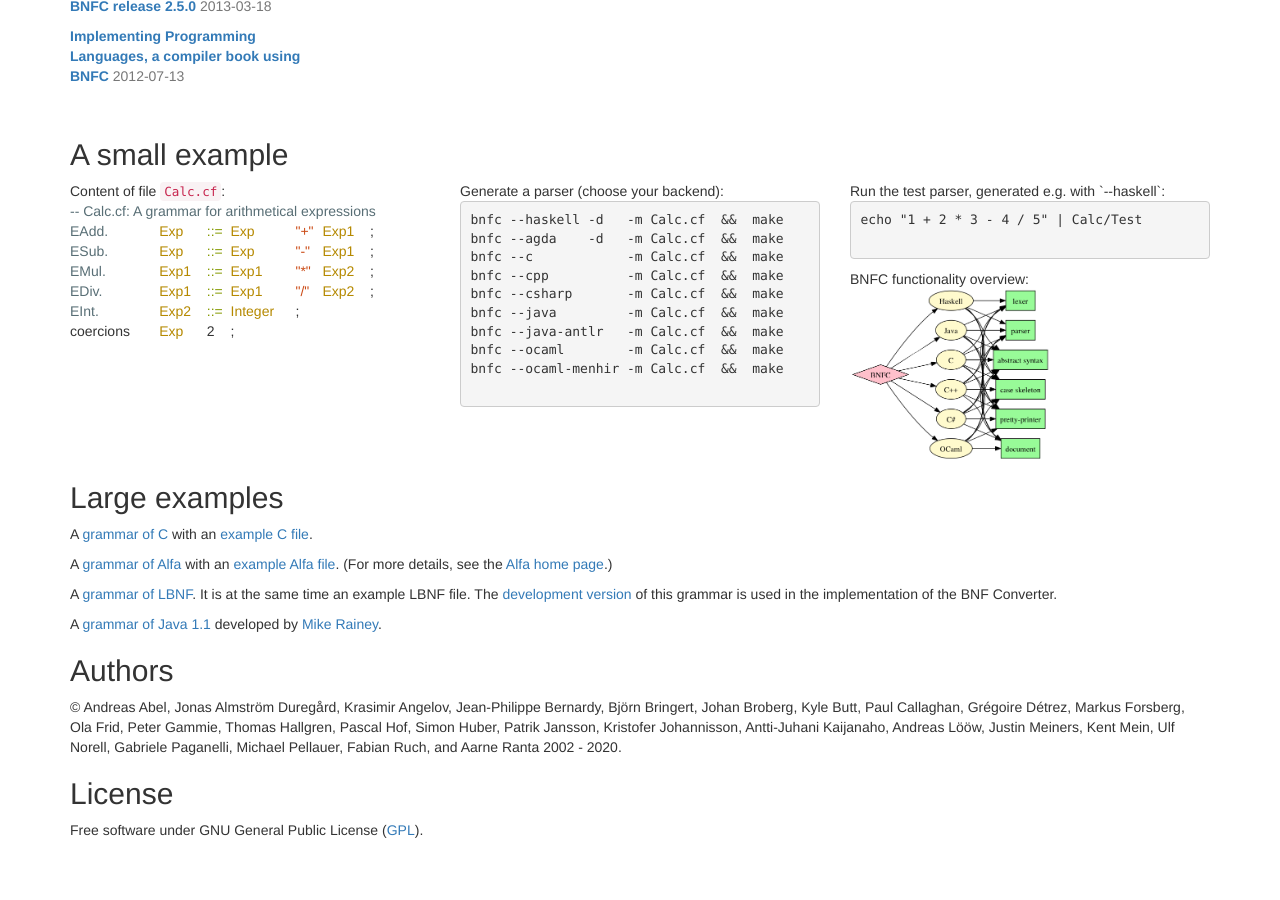
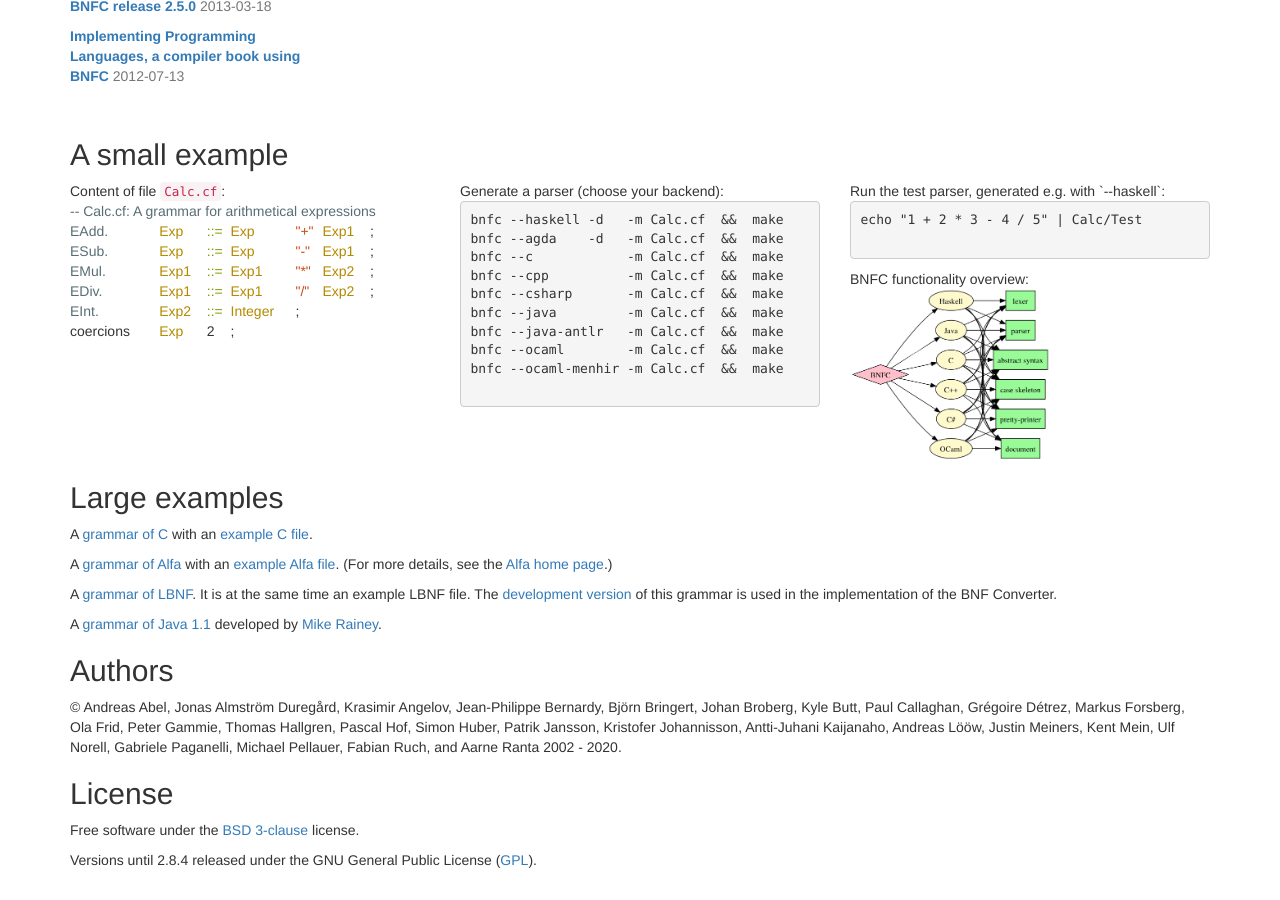
Before and after one commit to BNFC/bnfc.github.com, a Jekyll site: the page built from index.html, in a window 1280 px wide and 900 px high, scrolled down 1024 px. Built offline with Jekyll 4.4.1, drawn with Linux system fonts in a browser that asks for light colours; before the commit the page ends 1894 px from its top, so only the background shows below that.

Commit message:
[ index.html ] new license BSD3 for versions > 2.8.4.

```diff
--- a/index.html
+++ b/index.html
@@ -256,7 +256,12 @@
 <h2>License</h2>
 
 <p>
-Free software under GNU General Public License
+Free software under the
+<a href="https://opensource.org/licenses/BSD-3-Clause">BSD 3-clause</a>
+license.
+<p>
+Versions until 2.8.4 released under the
+GNU General Public License
 (<a href="https://www.gnu.org/licenses/gpl-2.0.html">GPL</a>).
 <br/>
 <br/>  <!-- some extra vertical space at the end of the page -->
```
